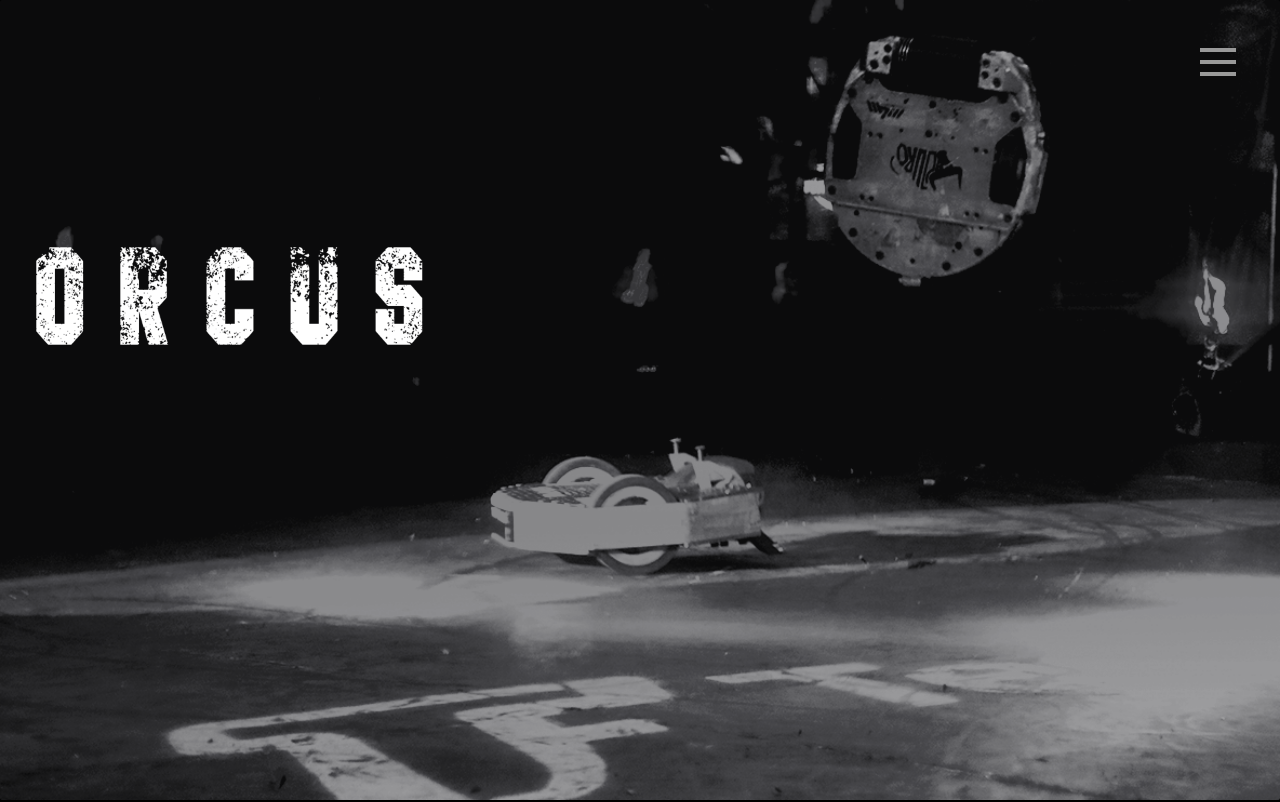
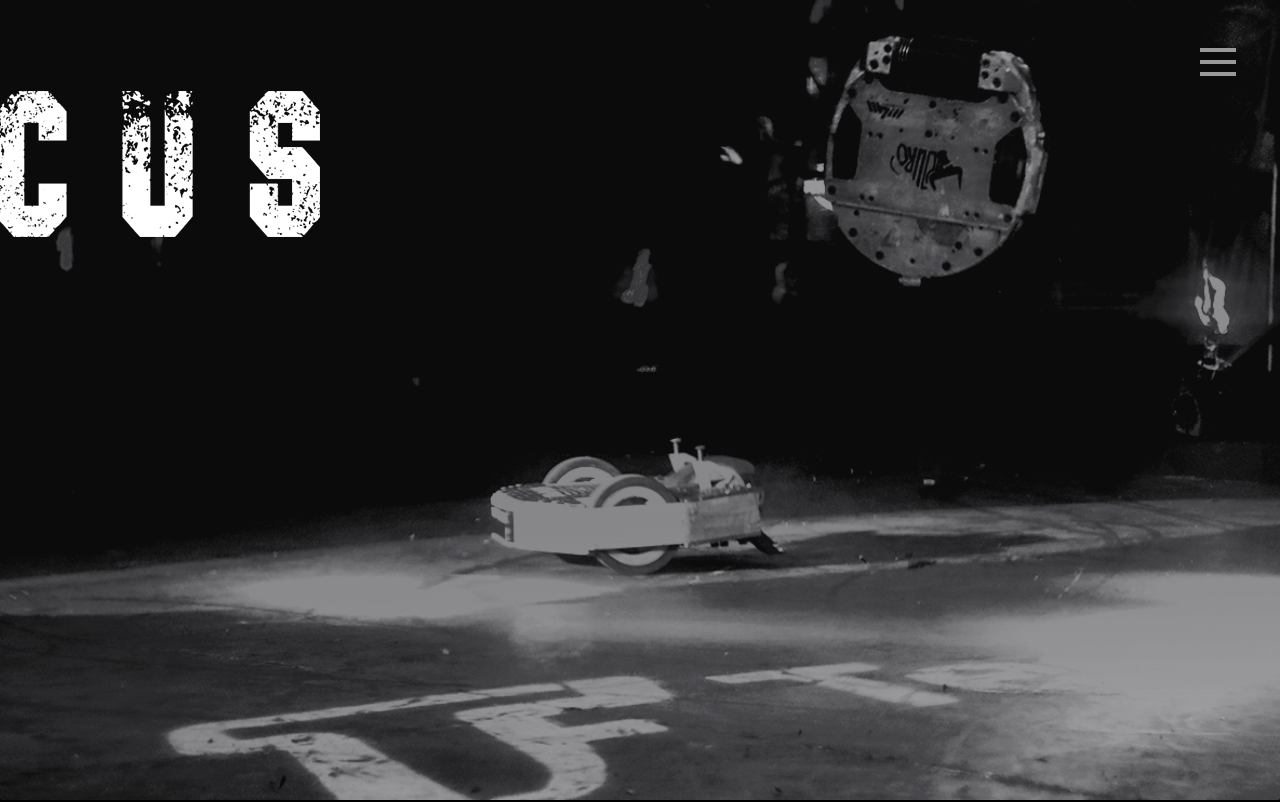
Before and after one commit to shellymohanty09/Orcus, a plain HTML site: page index.html in a window 1280 px wide. Shown: the top 802 px of the page. Drawn offline with Linux system fonts and the light colour scheme; files whose address does not match are found by name.

Commit message:
Update style.css

```diff
--- a/style.css
+++ b/style.css
@@ -123,8 +123,8 @@ body,html {
   top: 70%;/*20*/
   left: 49%;/*49*/
   transform: translate(-50% , -50%);
-  background: url('Images/Logo.png') no-repeat center center ;
-  background-size: 100%;
+  background: url('Images/LOGO.png') no-repeat center center ;
+  background-size: 150%;
   position: absolute;
   height: 150%;
   width: 100%;
```
